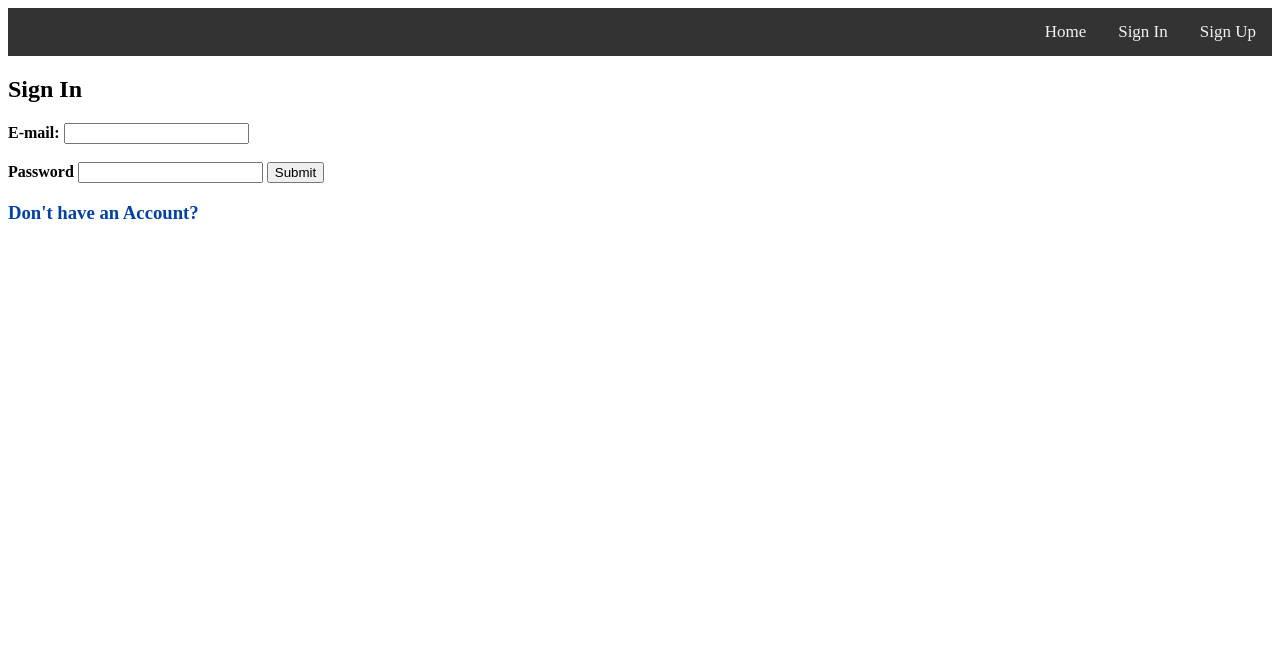
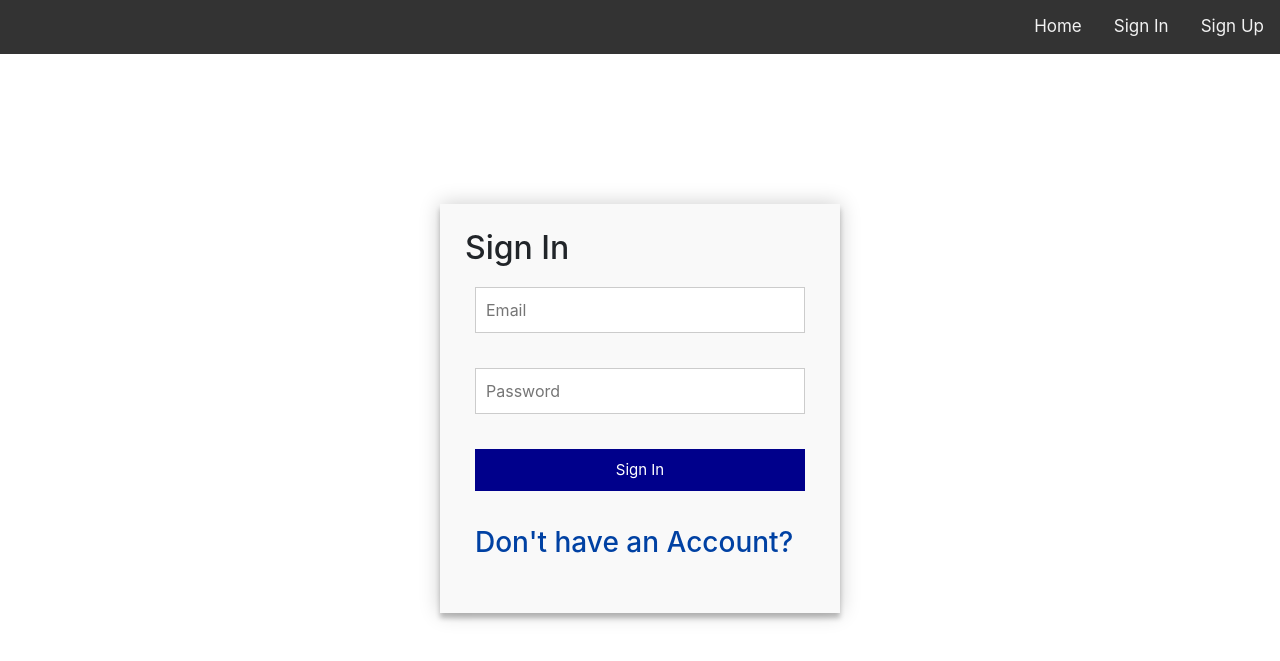
Before and after one commit to eric-lee8/IAT352-HousingWebsite, a PHP site: page /signin.php in a window 1280 px wide. Shown: the top 661 px of the page. Run offline with PHP 8.4, Linux system fonts and the light colour scheme.

Commit message:
Cleaned up Form Styling
Changed colours, made sure "don't have an account" link was inside the form

```diff
--- a/CSS/content_page.css
+++ b/CSS/content_page.css
@@ -424,7 +424,7 @@ fieldset {
   cursor: pointer;
   width: 100%;
   border: none;
-  background: #4CAF50;
+  background: darkblue;
   color: #FFF;
   margin: 0 0 5px;
   padding: 10px;
@@ -432,7 +432,7 @@ fieldset {
 }
 
 #signup button[type="submit"]:hover {
-  background: #43A047;
+  background: blue;
   -webkit-transition: background 0.3s ease-in-out;
   -moz-transition: background 0.3s ease-in-out;
   transition: background-color 0.3s ease-in-out;
--- a/signin.php
+++ b/signin.php
@@ -3,7 +3,7 @@
 <title>IAT352</title>
         <meta charset="utf-8">
         <meta name="viewport" content="width=device-width, initial-scale=1">
-
+        <link rel="stylesheet" href="https://maxcdn.bootstrapcdn.com/bootstrap/4.4.1/css/bootstrap.min.css">
         <link rel="stylesheet" href="CSS/content_page.css">
 
     </head>
@@ -18,31 +18,37 @@
         </div>
     </div>
 
-	<div class="header">
-  		<h2>Sign In</h2>
- 	</div>
 
 
-<form action="signin_post.php" method="POST">
+<div class="form_container">
+<form id="signup" action="signin_post.php" method="POST">
 
-<!-- First Name: <input type="text" name="fname" >
-Last Name: <input type="text" name="lname" > -->
+<h2>Sign In</h2>
 
-<label for="email"><b>E-mail: </b></label>
-    <input type="text" name="email" required>
+
+    <fieldset>
+    <input type="email" name="email" placeholder="Email" required>
 
 
 
-<br><br>
-
-<label for="pw"><b>Password</b></label>
-	<input type="password" name="pw" required>
+    </fieldset>
+    <fieldset>
 
 
-<input type="submit" name="submit" value="Submit">
+	<input type="password" name="pw" placeholder="Password" required>
+
+	</fieldset>
+    <fieldset>
+
+
+	<button name="submit" type="submit" id="signup-submit" >Sign In</button>
+    </fieldset>
+
+     <fieldset>
+     	<h3><a href="signup.php">Don't have an Account?</a></h3>
+     </fieldset>
 </form>
 
-<h3><a href="signup.php">Don't have an Account?</a></h3>
 
 </body>
 </html>
```
Also changed, not shown: signup.php (+7 -3 lines).
